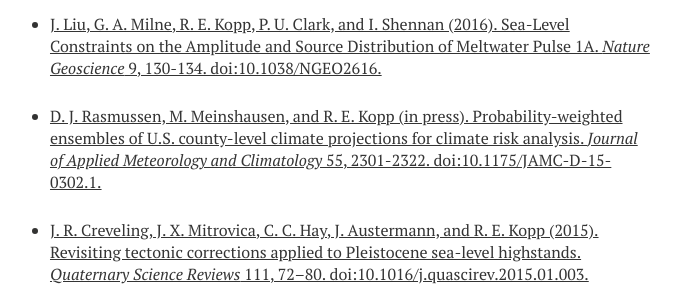
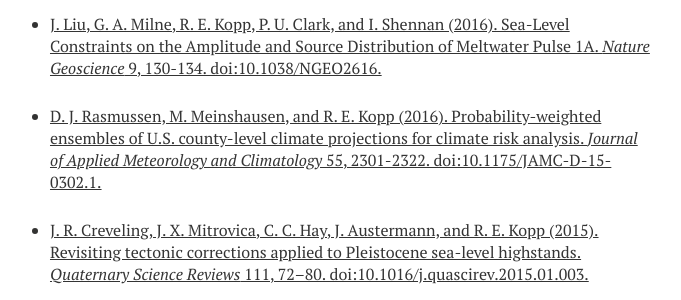
Before and after one commit to mrke/bobkopp.github.io, a Jekyll site: the page built from papers/index.md, in a window 1280 px wide and 900 px high, scrolled down 1960 px. Shown: the part 155-455 px from the top of the window, without its empty margins (310-991 px from the left). Built offline with Jekyll 4.4.1, drawn with Linux system fonts in a browser that asks for light colours; nearby versions of some CDN libraries.

Commit message:
citation fix

```diff
--- a/papers/index.md
+++ b/papers/index.md
@@ -56,7 +56,7 @@
 * [J. Liu, G. A. Milne, R. E. Kopp, P. U. Clark, and I. Shennan (2016). Sea-Level Constraints on the Amplitude and Source Distribution of Meltwater Pulse 1A. _Nature Geoscience_ 9, 130-134. doi:10.1038/NGEO2616.](http://dx.doi.org/10.1038/NGEO2616)
 
 
-* [D. J. Rasmussen, M. Meinshausen, and R. E. Kopp (in press). Probability-weighted ensembles of U.S. county-level climate projections for climate risk analysis. _Journal of Applied Meteorology and Climatology_ 55, 2301-2322. doi:10.1175/JAMC-D-15-0302.1.](http://dx.doi.org/10.1175/JAMC-D-15-0302.1)
+* [D. J. Rasmussen, M. Meinshausen, and R. E. Kopp (2016). Probability-weighted ensembles of U.S. county-level climate projections for climate risk analysis. _Journal of Applied Meteorology and Climatology_ 55, 2301-2322. doi:10.1175/JAMC-D-15-0302.1.](http://dx.doi.org/10.1175/JAMC-D-15-0302.1)
 
 * [J. R. Creveling, J. X. Mitrovica, C. C. Hay, J. Austermann, and R. E. Kopp (2015). Revisiting tectonic corrections applied to Pleistocene sea-level highstands. _Quaternary Science Reviews_ 111, 72–80\. doi:10.1016/j.quascirev.2015.01.003.](http://dx.doi.org/10.1016/j.quascirev.2015.01.003)
 
```
